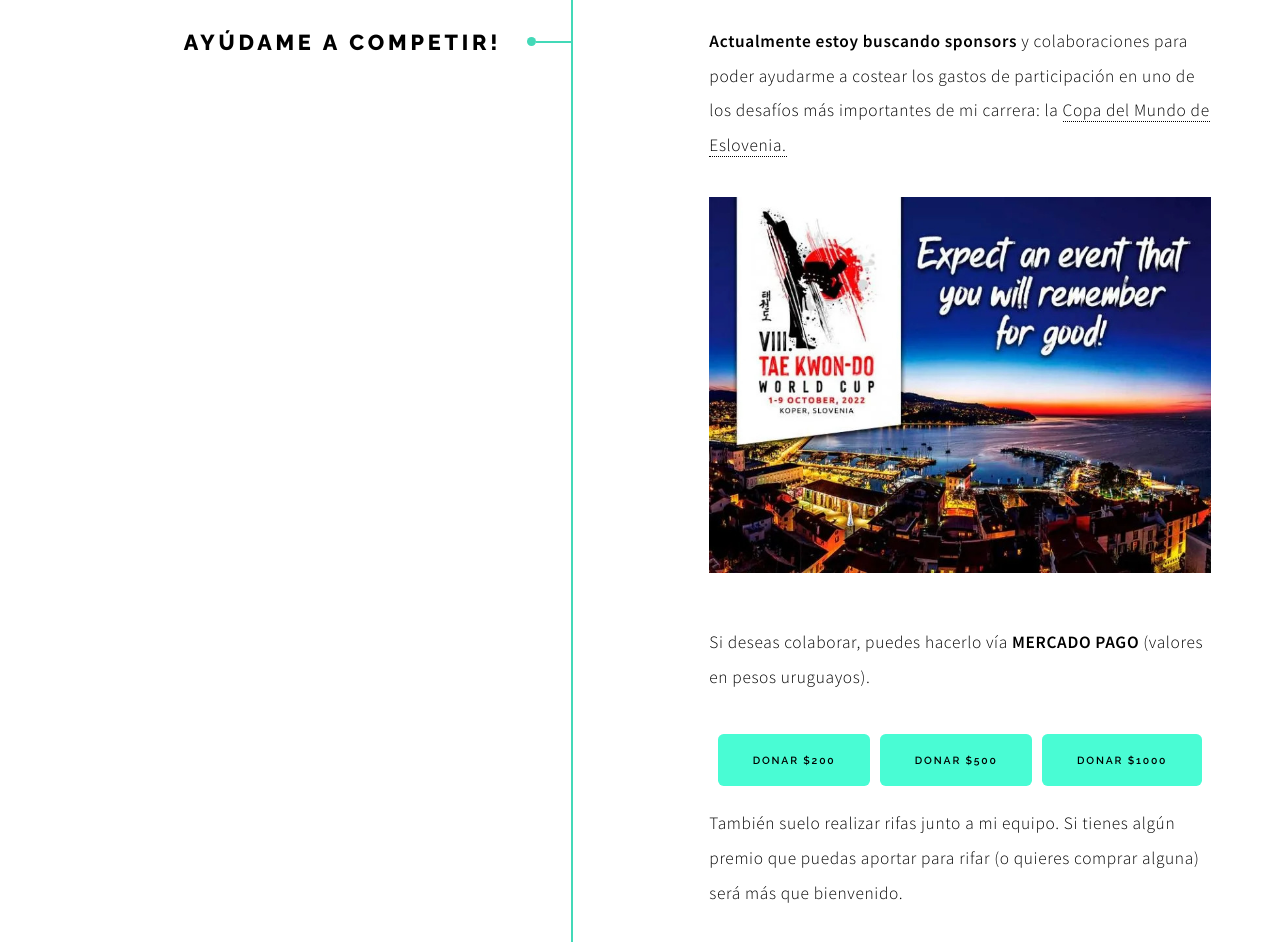
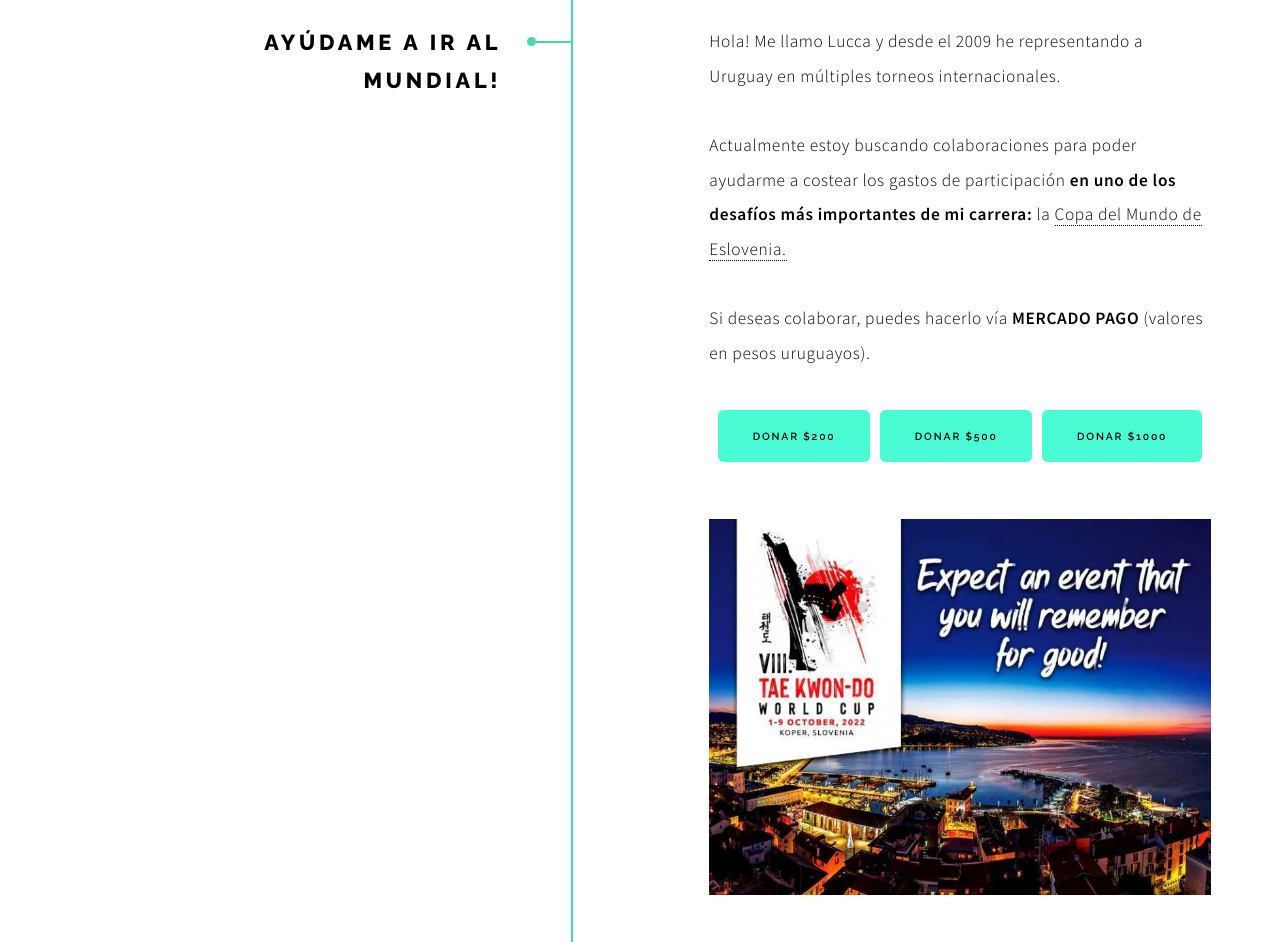
Before and after one commit to Jeffuy/lucca, a website: page index.html in a window 1280 px wide. Shown: the part 880-1822 px from the top of the page. Drawn offline with Linux system fonts and the light colour scheme.

Commit message:
:sparkles: call to action

```diff
--- a/assets/css/main.css
+++ b/assets/css/main.css
@@ -72,6 +72,18 @@ input, select, textarea {
 	appearance: none;
 }
 
+.container-flex {
+	display: flex;
+	flex-direction: row;
+	flex-wrap: wrap;
+	justify-content: center;
+	align-items: center;
+	margin-bottom: 15px;
+}
+
+	.container-flex > * {
+		margin: 5px;
+	}
 
 
 
@@ -3883,17 +3895,3 @@ input, select, textarea {
 		}
 
 	}
-
-
-	.container-flex {
-		display: flex;
-		flex-direction: row;
-		flex-wrap: wrap;
-		justify-content: center;
-		align-items: center;
-		margin-bottom: 15px;
-	}
-
-		.container-flex > * {
-			margin: 5px;
-		}
--- a/index.html
+++ b/index.html
@@ -48,30 +48,33 @@
 		<!-- Section -->
 		<section id="first">
 			<header>
-				<h2>Ayúdame a competir!</h2>
+				<h2>Ayúdame a ir al mundial!</h2>
 			</header>
 			<div class="content">
-				<p><strong>Actualmente estoy buscando sponsors </strong> y colaboraciones para poder ayudarme a costear
-					los gastos de participación en uno de los desafíos más importantes de mi carrera: la <a
-						href="https://itfworldcup2022.si/" target="_blank">Copa
+				<p>Hola! Me llamo Lucca y desde el 2009 he representando a Uruguay en
+					múltiples torneos internacionales.</p>
+
+				<p> Actualmente estoy buscando colaboraciones para
+					poder ayudarme a costear
+					los gastos de participación <strong> en uno de los desafíos más importantes de mi carrera:</strong>
+					la <a href="https://itfworldcup2022.si/" target="_blank">Copa
 						del Mundo de Eslovenia.</a> </p>
 				<!-- <div class="gallery"> -->
-				<a href="images/gallery/fulls/eslovenia-poster.jpg" class="landscape"><img class="image main"
-						src="images/gallery/fulls/eslovenia-poster.jpg" alt="" /></a>
 				<p>Si deseas colaborar, puedes hacerlo vía <strong>MERCADO PAGO</strong> (valores en pesos
 					uruguayos).</p>
-
 				<div class="container-flex">
 					<a href="
-					https://mpago.la/2pnX6Fu
-					" target="_blank"  class="button primary">Donar $200</a>
+						https://mpago.la/2pnX6Fu
+						" target="_blank" class="button primary">Donar $200</a>
 					<a href="
-					https://mpago.la/2dre78y
-					" target="_blank" class="button primary">Donar $500</a>
+						https://mpago.la/2dre78y
+						" target="_blank" class="button primary">Donar $500</a>
 					<a href="
-					https://mpago.la/1qAGtkq
-					" target="_blank" class="button primary">Donar $1000</a>
+						https://mpago.la/1qAGtkq
+						" target="_blank" class="button primary">Donar $1000</a>
 				</div>
+				<img class="image main" src="images/gallery/fulls/eslovenia-poster.jpg" alt="" />
+
 
 				<!-- <script src="./assets/js/mercadoPago100.js"
 						data-preference-id="77436544-0b62331f-df01-4d35-9402-c8c3f8578f82" data-source="button">
@@ -86,12 +89,12 @@
 					<script src="./assets/js/mercadoPago1000.js"
 						data-preference-id="77436544-c11844b9-ec36-4a66-a730-c1fedee97df0" data-source="button">
 						</script> -->
-				<p>
+				<!-- <p>
 					También suelo
 					realizar rifas junto a mi equipo. Si tienes algún premio que puedas aportar para rifar (o
 					quieres
 					comprar alguna) será
-					más que bienvenido. </p>
+					más que bienvenido. </p> -->
 				<!-- </div> -->
 				<!-- <div class="gallery"> -->
 				<p>Durante el año participamos de muchos cursos y torneos.<strong> En el caso de que quieras
```
Also changed, not shown: images/lucca-principal2.jpg (added), 2 other files.
